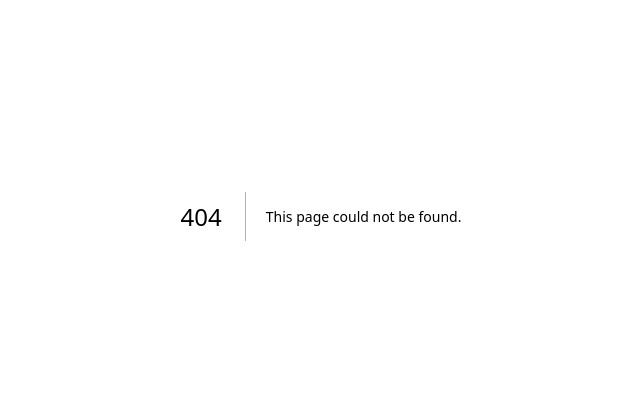
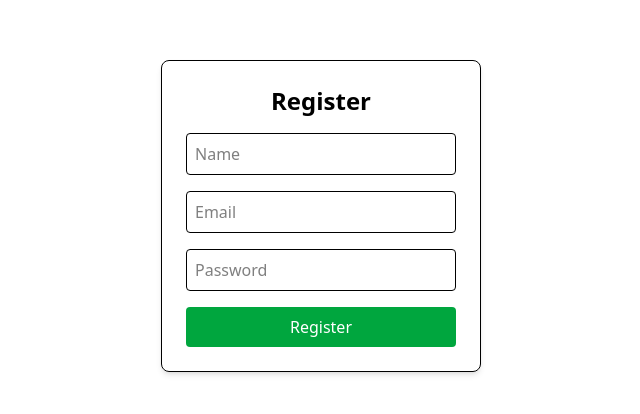
Before and after one commit to N4th4nS34n/atomus, a Next.js app: page /register in a window 1280 px wide. Before the commit this address had no page. Shown: the part 184-598 px from the top of the page, without its empty margins (319-959 px from the left). Built offline with nearby package versions, Linux system fonts and the light colour scheme.

Commit message:
Add user registration API route and registration page with bcrypt password hashing.

```diff
--- a/prisma/seed.ts
+++ /dev/null
@@ -1,14 +0,0 @@
-import { prisma } from '/home/nathan_sean/atomus/src/lib/prisma.ts';
-
-async function main() {
-  await prisma.user.create({
-    data: {
-      id: 'test-user-1',
-      name: 'Test User',
-      email: 'test@example.com',
-      passwordHash: 'hashed-password',
-    },
-  });
-}
-
-main();
--- /dev/null
+++ b/src/app/api/auth/register/route.ts
@@ -0,0 +1,33 @@
+import { NextRequest, NextResponse } from "next/server";
+import { prisma } from "@/lib/prisma";
+import bcrypt from "bcrypt";
+
+export async function POST(req: NextRequest) {
+  try {
+    const { name, email, password } = await req.json();
+
+    if (!name || !email || !password) {
+      return NextResponse.json({ error: "Missing required fields." }, { status: 400 });
+    }
+
+    const existingUser = await prisma.user.findUnique({ where: { email } });
+    if (existingUser) {
+      return NextResponse.json({ error: "User already exists." }, { status: 400 });
+    }
+
+    const passwordHash = await bcrypt.hash(password, 10);
+
+    const newUser = await prisma.user.create({
+      data: {
+        name,
+        email,
+        passwordHash,
+      },
+    });
+
+    return NextResponse.json({ id: newUser.id, name: newUser.name, email: newUser.email });
+  } catch (error) {
+    console.error(error);
+    return NextResponse.json({ error: "Failed to create user." }, { status: 500 });
+  }
+}
--- /dev/null
+++ b/src/app/register/page.tsx
@@ -0,0 +1,55 @@
+'use client';
+
+import { useState } from "react";
+import { useRouter } from "next/navigation";
+
+export default function RegisterPage() {
+  const [name, setName] = useState("");
+  const [email, setEmail] = useState("");
+  const [password, setPassword] = useState("");
+  const router = useRouter();
+
+  async function handleRegister(e: React.FormEvent) {
+    e.preventDefault();
+    const res = await fetch("/api/auth/register", {
+      method: "POST",
+      headers: { "Content-Type": "application/json" },
+      body: JSON.stringify({ name, email, password }),
+    });
+    const data = await res.json();
+    if (!data.error) router.push("/login");
+    else alert(data.error);
+  }
+
+  return (
+    <div className="flex items-center justify-center h-screen">
+      <form onSubmit={handleRegister} className="p-6 border rounded-lg shadow-md space-y-4 w-80">
+        <h1 className="text-2xl font-bold text-center">Register</h1>
+        <input
+          type="text"
+          placeholder="Name"
+          value={name}
+          onChange={(e) => setName(e.target.value)}
+          className="w-full p-2 border rounded"
+        />
+        <input
+          type="email"
+          placeholder="Email"
+          value={email}
+          onChange={(e) => setEmail(e.target.value)}
+          className="w-full p-2 border rounded"
+        />
+        <input
+          type="password"
+          placeholder="Password"
+          value={password}
+          onChange={(e) => setPassword(e.target.value)}
+          className="w-full p-2 border rounded"
+        />
+        <button type="submit" className="w-full bg-green-600 text-white p-2 rounded hover:bg-green-700">
+          Register
+        </button>
+      </form>
+    </div>
+  );
+}
```
